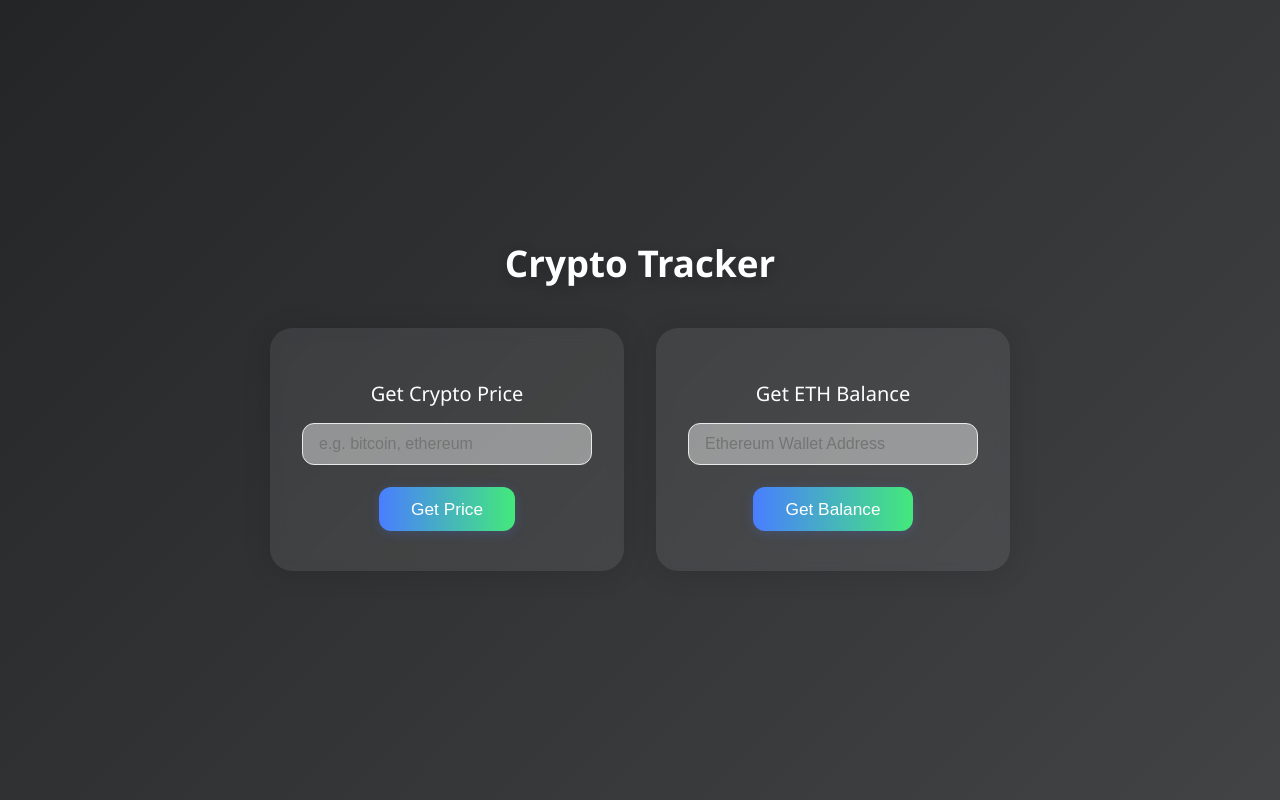
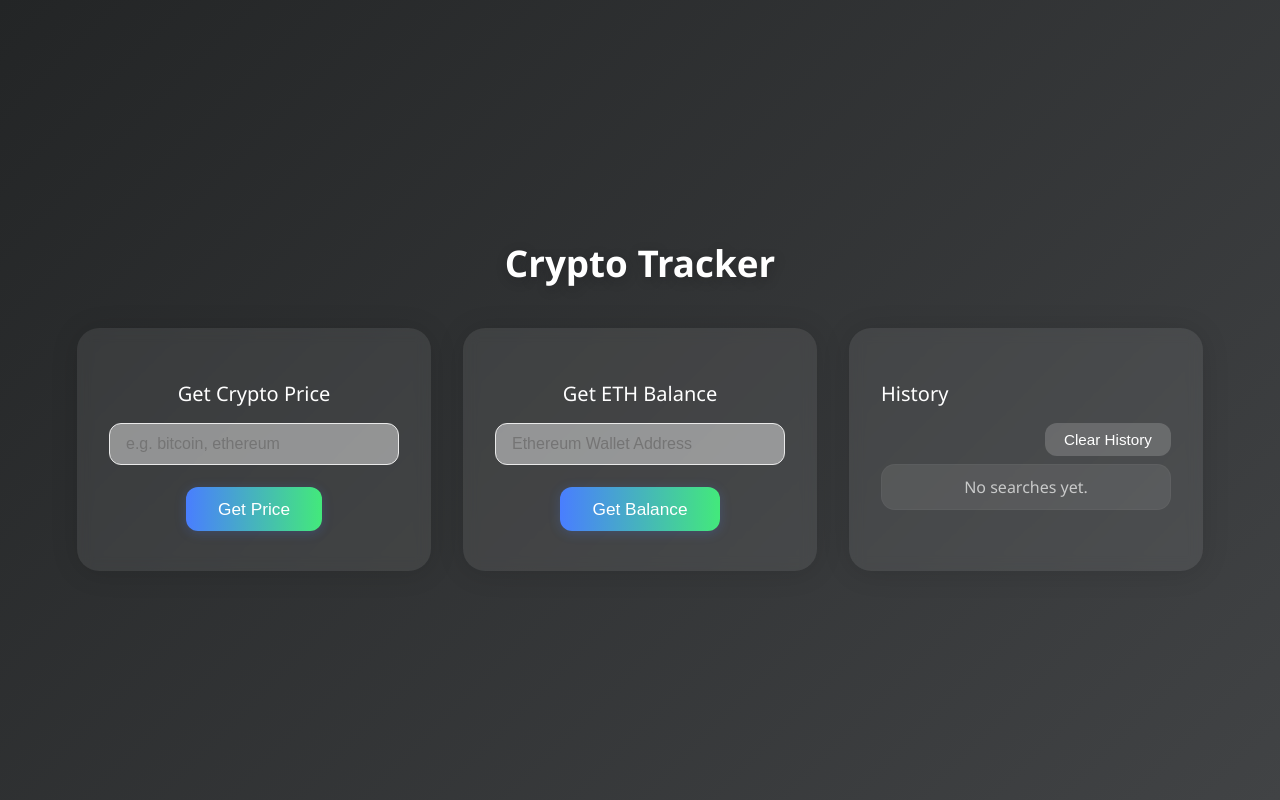
Before and after one commit to yudiz-solutions/codex-demo, a Flask app: page / in a window 1280 px wide. Run offline with Flask 2, Linux system fonts and the light colour scheme.

Commit message:
Add persistent search history UI and storage

```diff
--- a/static/script.js
+++ b/static/script.js
@@ -1,45 +1,161 @@
 document.addEventListener('DOMContentLoaded', () => {
+  const HISTORY_KEY = 'cryptoSearchHistory';
+
   const priceForm = document.getElementById('price-form');
   const priceResult = document.getElementById('price-result');
+  const balanceForm = document.getElementById('balance-form');
+  const balanceResult = document.getElementById('balance-result');
+  const historyList = document.getElementById('search-history');
+  const clearHistoryBtn = document.getElementById('clear-history');
+
+  let history = [];
+
+  const formatTypeLabel = (type) => (type === 'balance' ? 'Balance' : 'Price');
+
+  function renderHistory(historyEntries) {
+    if (!historyList) return;
+    historyList.innerHTML = '';
+
+    if (!historyEntries.length) {
+      const emptyItem = document.createElement('li');
+      emptyItem.className = 'history-empty';
+      emptyItem.textContent = 'No searches yet.';
+      historyList.appendChild(emptyItem);
+      return;
+    }
+
+    [...historyEntries].reverse().forEach((entry) => {
+      const listItem = document.createElement('li');
+      listItem.className = 'history-item';
+
+      if (entry.result && entry.result.toLowerCase().startsWith('error')) {
+        listItem.classList.add('history-item-error');
+      }
+
+      const header = document.createElement('div');
+      header.className = 'history-item-header';
+
+      const typeSpan = document.createElement('span');
+      typeSpan.className = 'history-type';
+      typeSpan.textContent = formatTypeLabel(entry.type);
+
+      const querySpan = document.createElement('span');
+      querySpan.className = 'history-query';
+      querySpan.textContent = entry.query;
+
+      header.appendChild(typeSpan);
+      header.appendChild(querySpan);
+
+      const resultSpan = document.createElement('span');
+      resultSpan.className = 'history-result';
+      resultSpan.textContent = entry.result || '';
+
+      listItem.appendChild(header);
+      listItem.appendChild(resultSpan);
+      historyList.appendChild(listItem);
+    });
+  }
+
+  function loadHistory() {
+    let storedHistory = [];
+    try {
+      const raw = localStorage.getItem(HISTORY_KEY);
+      if (raw) {
+        const parsed = JSON.parse(raw);
+        if (Array.isArray(parsed)) {
+          storedHistory = parsed;
+        }
+      }
+    } catch (error) {
+      console.warn('Unable to load search history', error);
+    }
+
+    history = storedHistory;
+    renderHistory(history);
+  }
+
+  function saveToHistory(entry) {
+    history.push(entry);
+    try {
+      localStorage.setItem(HISTORY_KEY, JSON.stringify(history));
+    } catch (error) {
+      console.warn('Unable to save search history', error);
+    }
+    renderHistory(history);
+  }
+
+  if (clearHistoryBtn) {
+    clearHistoryBtn.addEventListener('click', () => {
+      history = [];
+      localStorage.removeItem(HISTORY_KEY);
+      renderHistory(history);
+    });
+  }
+
+  if (priceForm && priceResult) {
     priceForm.addEventListener('submit', async (e) => {
       e.preventDefault();
       const symbol = document.getElementById('symbol').value.trim();
       if (!symbol) return;
+
       priceResult.textContent = 'Fetching price...';
+      let displayMessage = '';
+
       try {
         const res = await fetch(`/price?symbol=${encodeURIComponent(symbol)}`);
         const data = await res.json();
-      if (data.usd) {
-        priceResult.textContent = `1 ${symbol.toUpperCase()} = $${data.usd.toLocaleString()}`;
+        if (typeof data.usd !== 'undefined') {
+          displayMessage = `1 ${symbol.toUpperCase()} = $${data.usd.toLocaleString()}`;
         } else if (data.error) {
-        priceResult.textContent = `Error: ${data.error}`;
+          displayMessage = `Error: ${data.error}`;
         } else {
-        priceResult.textContent = 'Unexpected response.';
+          displayMessage = 'Unexpected response.';
         }
       } catch (err) {
-      priceResult.textContent = 'Network error.';
+        displayMessage = 'Network error.';
       }
+
+      if (!displayMessage) {
+        displayMessage = 'No data returned.';
+      }
+
+      priceResult.textContent = displayMessage;
+      saveToHistory({ type: 'price', query: symbol, result: displayMessage });
     });
+  }
 
-  const balanceForm = document.getElementById('balance-form');
-  const balanceResult = document.getElementById('balance-result');
+  if (balanceForm && balanceResult) {
     balanceForm.addEventListener('submit', async (e) => {
       e.preventDefault();
       const address = document.getElementById('address').value.trim();
       if (!address) return;
+
       balanceResult.textContent = 'Checking balance...';
+      let displayMessage = '';
+
       try {
         const res = await fetch(`/balance?address=${encodeURIComponent(address)}`);
         const data = await res.json();
-      if (data.eth) {
-        balanceResult.textContent = `${address.slice(0,6)}...${address.slice(-4)} has ${data.eth} ETH`;
+        if (typeof data.eth !== 'undefined') {
+          const shortened = address.length > 10 ? `${address.slice(0, 6)}...${address.slice(-4)}` : address;
+          displayMessage = `${shortened} has ${data.eth} ETH`;
         } else if (data.error) {
-        balanceResult.textContent = `Error: ${data.error}`;
+          displayMessage = `Error: ${data.error}`;
         } else {
-        balanceResult.textContent = 'Unexpected response.';
+          displayMessage = 'Unexpected response.';
         }
       } catch (err) {
-      balanceResult.textContent = 'Network error.';
+        displayMessage = 'Network error.';
       }
+
+      if (!displayMessage) {
+        displayMessage = 'No data returned.';
+      }
+
+      balanceResult.textContent = displayMessage;
+      saveToHistory({ type: 'balance', query: address, result: displayMessage });
     });
+  }
+
+  loadHistory();
 });
--- a/static/style.css
+++ b/static/style.css
@@ -86,12 +86,87 @@ button:hover, button:active {
   background: linear-gradient(90deg, #496fff 0%, #1be7ff 100%);
   transform: translateY(-2px) scale(1.045);
 }
+#clear-history {
+  align-self: flex-end;
+}
+.secondary-button {
+  background: rgba(255,255,255,0.18);
+  box-shadow: none;
+  font-size: 0.95rem;
+  padding: 0.5rem 1.2rem;
+}
+.secondary-button:hover,
+.secondary-button:active {
+  background: rgba(255,255,255,0.28);
+  transform: translateY(-1px);
+}
 #price-result, #balance-result {
   margin-top: 1.2rem;
   color: #fff;
   font-weight: 400;
   font-size: 1.08rem;
   word-break: break-all;
+}
+.history-card {
+  align-items: stretch;
+}
+.history-actions {
+  width: 100%;
+  display: flex;
+  justify-content: flex-end;
+  margin-bottom: 0.5rem;
+}
+.history-list {
+  list-style: none;
+  padding: 0;
+  margin: 0;
+  width: 100%;
+  display: flex;
+  flex-direction: column;
+  gap: 0.75rem;
+}
+.history-item,
+.history-empty {
+  background: rgba(255,255,255,0.12);
+  border-radius: 14px;
+  padding: 0.75rem 1rem;
+  color: #fff;
+  box-shadow: inset 0 0 0 1px rgba(255,255,255,0.05);
+}
+.history-empty {
+  text-align: center;
+  opacity: 0.7;
+}
+.history-item-header {
+  display: flex;
+  justify-content: space-between;
+  align-items: center;
+  gap: 0.75rem;
+  margin-bottom: 0.4rem;
+  font-weight: 500;
+}
+.history-type {
+  background: rgba(73, 126, 255, 0.25);
+  border-radius: 999px;
+  padding: 0.2rem 0.7rem;
+  font-size: 0.78rem;
+  text-transform: uppercase;
+  letter-spacing: 0.03em;
+}
+.history-query {
+  font-size: 0.95rem;
+  word-break: break-all;
+}
+.history-result {
+  font-size: 0.95rem;
+  opacity: 0.95;
+  word-break: break-word;
+}
+.history-item-error .history-type {
+  background: rgba(255, 99, 132, 0.3);
+}
+.history-item-error .history-result {
+  color: #ff9090;
 }
 @media (max-width: 950px) {
   .cards {
--- a/templates/index.html
+++ b/templates/index.html
@@ -28,6 +28,14 @@
             </form>
             <div id="balance-result"></div>
         </div>
+        <!-- History Card -->
+        <div class="card history-card">
+            <h2>History</h2>
+            <div class="history-actions">
+                <button type="button" id="clear-history" class="secondary-button">Clear History</button>
+            </div>
+            <ul id="search-history" class="history-list"></ul>
+        </div>
     </div>
 </div>
 <script src="/static/script.js"></script>
```
Lines whose indentation alone changed are shown as unchanged.
